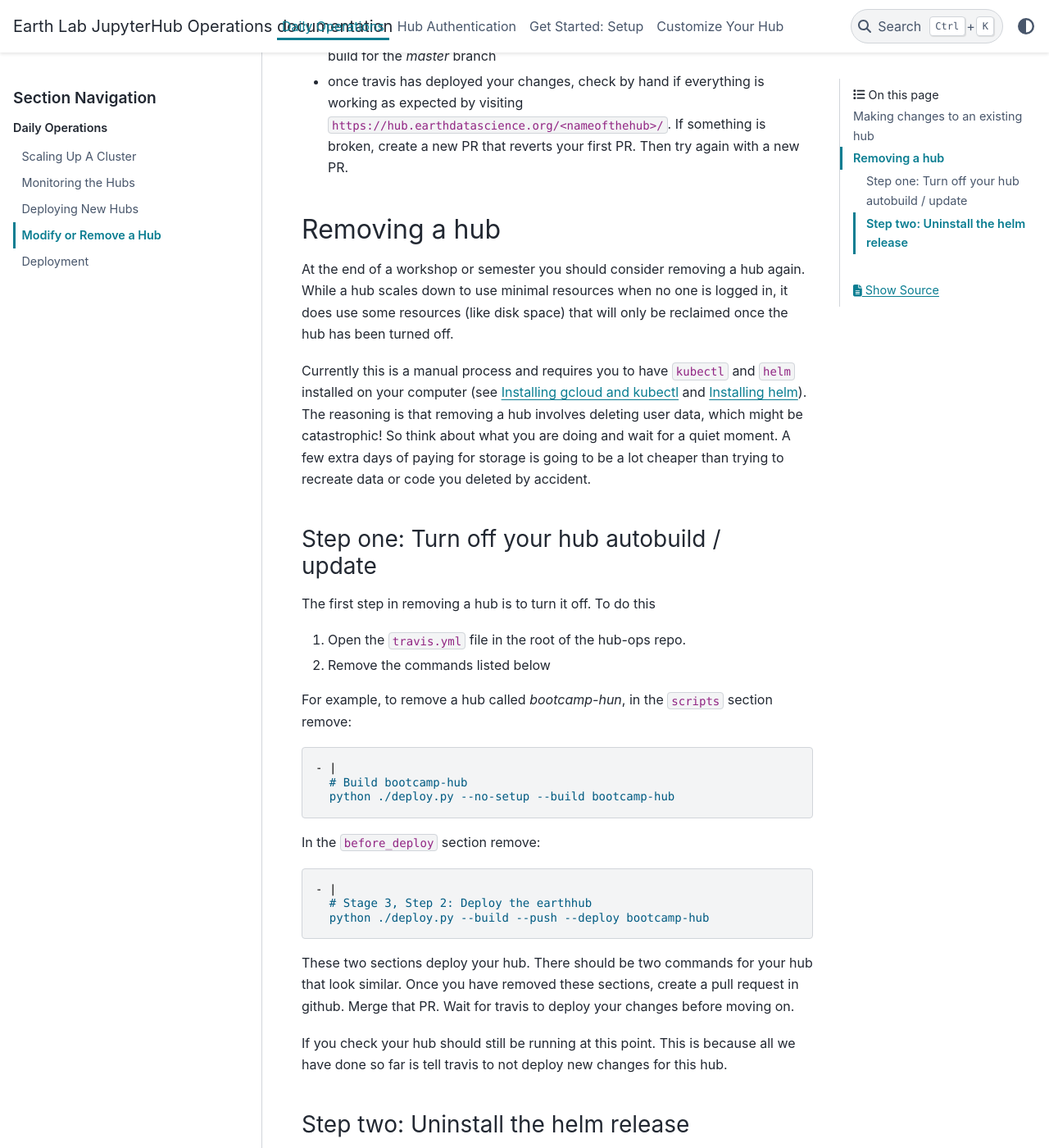
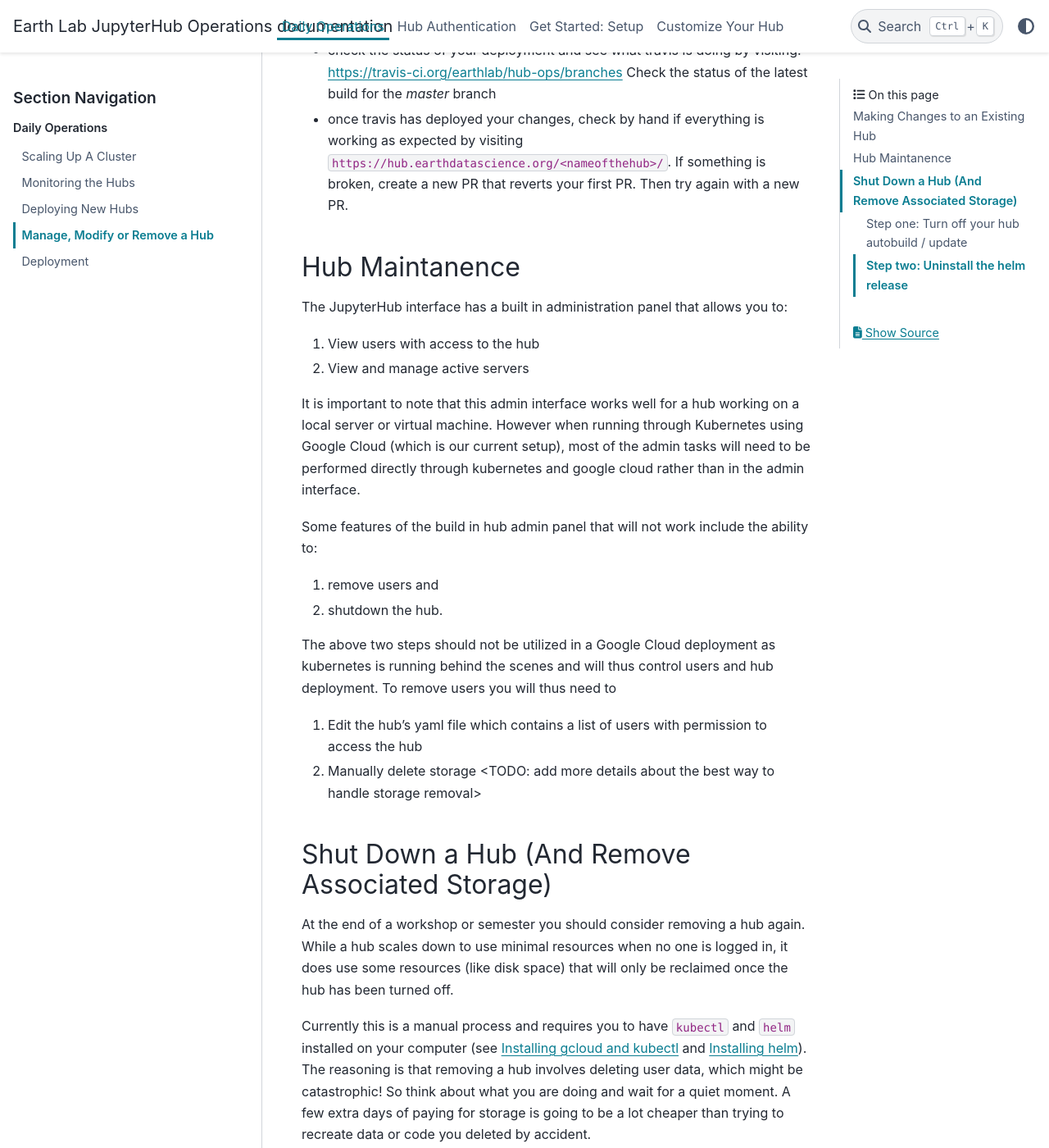
Before and after one commit to earthlab/hub-ops, a Sphinx documentation site: the page built from docs/source/daily-operations/modify-remove-hub.rst, in a window 1280 px wide and 1400 px high, scrolled down 515 px. Shown: the whole window at 82% size. Built offline with Sphinx 7.4.7 and the PyData theme 0.15.4, drawn with Linux system fonts in a browser that asks for light colours; some of the changed text lies outside the part shown.

Commit message:
document admin panel

```diff
--- a/docs/source/daily-operations/modify-remove-hub.rst
+++ b/docs/source/daily-operations/modify-remove-hub.rst
@@ -1,10 +1,10 @@
 .. _modify-remove-hub:
 
-======================
-Modify or Remove a Hub
-======================
+===============================
+Manage, Modify or Remove a Hub
+===============================
 
-Making changes to an existing hub
+Making Changes to an Existing Hub
 ---------------------------------
 
 To make changes to an existing hub:
@@ -24,9 +24,36 @@ To make changes to an existing hub:
   again with a new PR.
 
 
+Hub Maintanence
+----------------
 
-Removing a hub
---------------
+The JupyterHub interface has a built in administration panel that allows you to:
+
+1. View users with access to the hub
+2. View and manage active servers
+
+It is important to note that this admin interface works well for a hub working
+on a local server or virtual machine. However when running through Kubernetes
+using Google Cloud (which is our current setup), most of the admin tasks will
+need to be performed directly through kubernetes and google cloud rather than
+in the admin interface.
+
+Some features of the build in hub admin panel that will not work include the
+ability to:
+
+1. remove users and
+2. shutdown the hub.
+
+The above two steps should not be utilized in a Google Cloud deployment as
+kubernetes is running behind the scenes and will thus control users and hub
+deployment. To remove users you will thus need to
+
+1. Edit the hub's yaml file which contains a list of users with permission to access the hub
+2. Manually delete storage <TODO: add more details about the best way to handle storage removal>
+
+
+Shut Down a Hub (And Remove Associated Storage)
+-----------------------------------------------
 
 At the end of a workshop or semester you should consider removing a hub again.
 While a hub scales down to use minimal resources when no one is logged in, it
```
